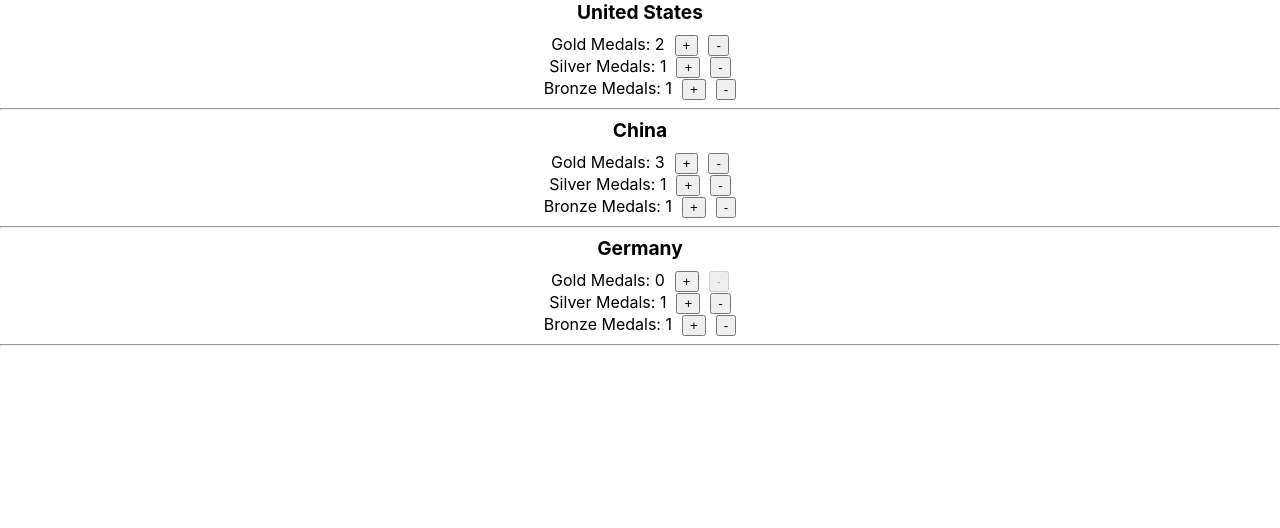
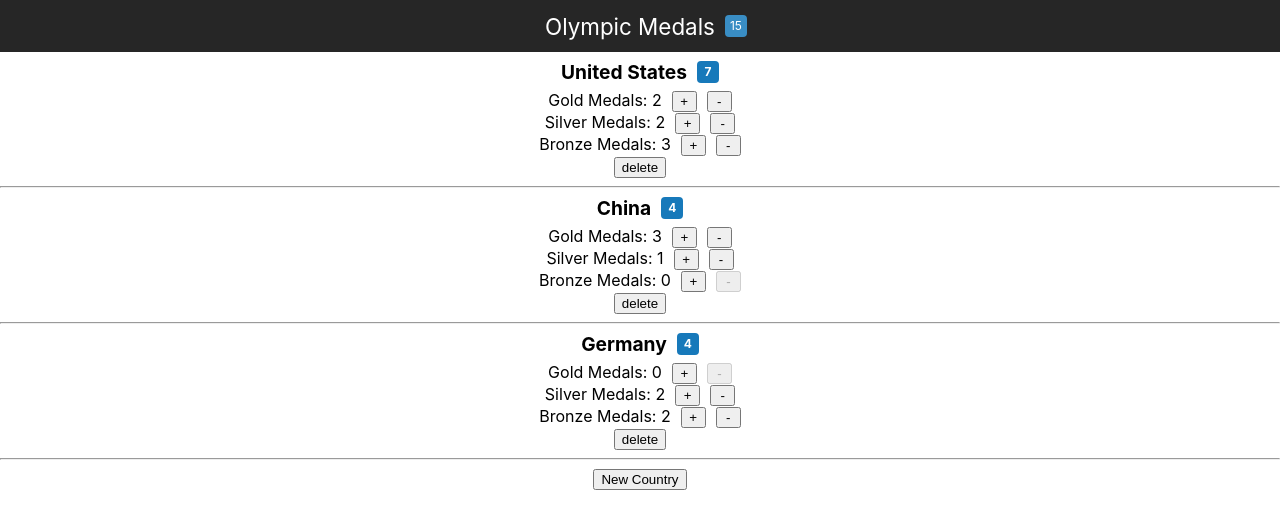
Before and after one commit to CarmenRodo/react-basic-concepts, a React (Create React App) app: page / in a window 1280 px wide. Shown: the top 528 px of the page. Built offline with nearby package versions, Linux system fonts and the light colour scheme.

Commit message:
-fixed increments -added Delete country -added Medals, New Country -handled methods better -new country

```diff
--- a/src/App.css
+++ b/src/App.css
@@ -1,26 +1,60 @@
-.App {
-  text-align: center;
-  height: 100%;
+.appHeading {
+  font-size: 1.4em;
+  width: 100%;
+  min-height: 40px;
+  position: fixed;
+  z-Index: 1000;
+  background-color: black;
+  color: white;
+  padding: 6px;
+  opacity: .85;
+  margin: 0;
+  display: flex;
+  justify-content: center;
+  align-items: center;
 }
 
-#root {
-  height: 100%;
+.countries {
+  padding-top: 60px;
 }
 
-.App-header {
-  opacity: .8;
-  font-size: 2em;
+.country {
+  text-align: center;
+  padding-top: 0px;
+}
+
+.name {
+  font-size: 1.2em;
   font-weight: bold;
+  margin-bottom: 6px;
+  display: flex;
+  justify-content: center;
+  align-items: center;
 }
-.incrementButton {
+
+.badge {
   margin-left: 10px;
-  ;
+  display: inline-block;
+  min-width: 16px;
+  height: 16px;
+  padding: 3px;
+  border-radius: 4px;
+  font-size: 12px;
+  text-align: center;
+  background: #1779ba;
+  color: #fff;
 }
-.decrementButton {
+
+.medals {
+  text-transform: capitalize;
+}
+
+.medals button {
   margin-left: 10px;
+  width: 25px;
 }
-.CountryName {
-  font-size: larger;
-  font-weight: bold;
-  margin-bottom: 10px;
+
+.newCountryButton {
+  text-align: center;
+  margin-bottom: 20px;
 }
--- a/src/App.js
+++ b/src/App.js
@@ -1,95 +1,76 @@
-// Repository:  react-basic-concepts
-// Author:      Rodolfo Carmen
-// Version:     1.xx
-import React, { Component } from 'react';
+// Repository:  medals-b-react
+// Author:      Jeff Grissom
+// Version:     5.xx
+import React, { useState, useEffect, useRef } from 'react';
+import Country from './components/Country';
+import NewCountry from './components/NewCountry';
 import './App.css';
-import Country from './components/Country';
 
+const App = () => {
+  const [ countries, setCountries ] = useState([]);
+  const medals = useRef([
+    { id: 1, name: 'gold' },
+    { id: 2, name: 'silver' },
+    { id: 3, name: 'bronze' },
+  ]);
 
-class App extends Component {
-  state = {
-    countries: [
-      { id: 1, name: 'United States', gold: 2, silver: 1, bronze: 1 },
-      { id: 2, name: 'China', gold: 3, silver: 1, bronze: 1 },
-      { id: 3, name: 'Germany', gold: 0, silver: 1, bronze: 1 },
+  // this is the functional equivalent to componentDidMount
+  useEffect(() => {
+    // initial data loaded here
+    let fetchedCountries = [
+      { id: 1, name: 'United States', gold: 2, silver: 2, bronze: 3 },
+      { id: 2, name: 'China', gold: 3, silver: 1, bronze: 0 },
+      { id: 3, name: 'Germany', gold: 0, silver: 2, bronze: 2 },
     ]
+    setCountries(fetchedCountries);
+  }, []);
+
+  const handleAdd = (name) => {
+    const id = countries.length === 0 ? 1 : Math.max(...countries.map(country => country.id)) + 1;
+    setCountries([...countries].concat({ id: id, name: name, gold: 0, silver: 0, bronze: 0 }));
   }
-  IncrementGold = (countryId) => {
-    const countriesMutable = [...this.state.countries];
-
-    const idx = countriesMutable.findIndex((c) => c.id === countryId);
-
-    countriesMutable[idx].gold += 1;
-
-    this.setState({ countries:countriesMutable });
+  const handleDelete = (countryId) => {
+    setCountries([...countries].filter(c => c.id !== countryId));
   }
-  DecrementGold = (countryId) => {
-    const updatedCountries = this.state.countries.map((country) => {
-      if (country.id === countryId) {
-        return { ...country, gold: country.gold - 1 };
-      }
-      return country
-    });
-    this.setState({countries: updatedCountries})
+  const handleIncrement = (countryId, medalName) => {
+    const idx = countries.findIndex(c => c.id === countryId);
+    const mutableCountries = [...countries ];
+    mutableCountries[idx][medalName] += 1;
+    setCountries(mutableCountries);
   }
-  IncrementSilver = (countryId) => {
-    const countriesMutable = [...this.state.countries];
-
-    const idx = countriesMutable.findIndex((c) => c.id === countryId);
-
-    countriesMutable[idx].silver += 1;
-
-    this.setState({ countries:countriesMutable });
+  const handleDecrement = (countryId, medalName) => {
+    const idx = countries.findIndex(c => c.id === countryId);
+    const mutableCountries = [...countries ];
+    mutableCountries[idx][medalName] -= 1;
+    setCountries(mutableCountries);
   }
-  DecrementSilver = (countryId) => {
-    const updatedCountries = this.state.countries.map((country) => {
-      if (country.id === countryId) {
-        return { ...country, silver: country.silver - 1 };
-      }
-      return country
-    });
-    this.setState({countries: updatedCountries})
+  const getAllMedalsTotal = () => {
+    let sum = 0;
+    medals.current.forEach(medal => { sum += countries.reduce((a, b) => a + b[medal.name], 0); });
+    return sum;
   }
-  IncrementBronze = (countryId) => {
-    const countriesMutable = [...this.state.countries];
-
-    const idx = countriesMutable.findIndex((c) => c.id === countryId);
-
-    countriesMutable[idx].bronze += 1;
-
-    this.setState({ countries:countriesMutable });
-  }
-  DecrementBronze = (countryId) => {
-    const updatedCountries = this.state.countries.map((country) => {
-      if (country.id === countryId) {
-        return { ...country, bronze: country.bronze - 1 };
-      }
-      return country
-    });
-    this.setState({countries: updatedCountries})
-  }
-
-  render() {
-    return (
-      <div className="App">
-        { this.state.countries.map( country =>
-        <Country
-        key={ country.id}
-        id={ country.id }
-        onGoldIncremnt={ this.IncrementGold}
-        onGoldDecremnt={ this.DecrementGold}
-        onSilverIncremnt={ this.IncrementSilver}
-        onSilverDecremnt={ this.DecrementSilver}
-        onBronzeIncremnt={ this.IncrementBronze}
-        onBronzeDecremnt={ this.DecrementBronze}
-        name={country.name}
-        gold={ country.gold}
-        silver={ country.silver}
-        bronze={ country.bronze}
-         />)}
+  return (
+    <React.Fragment>
+      <div className='appHeading'>
+        Olympic Medals
+        <span className='badge'>
+          { getAllMedalsTotal() }
+        </span>
       </div>
-     );
-  }
+      <div className='countries'>
+          { countries.map(country =>
+            <Country
+              key={ country.id }
+              country={ country }
+              medals={ medals.current }
+              onDelete={ handleDelete }
+              onIncrement={ handleIncrement }
+              onDecrement={ handleDecrement } />
+          )}
+      </div>
+      <NewCountry onAdd={ handleAdd } />
+    </React.Fragment>
+  );
 }
 
 export default App;
--- a/src/components/Country.jsx
+++ b/src/components/Country.jsx
@@ -1,42 +1,34 @@
-import React, {Component} from "react";
+import React from 'react';
+import Medal from './Medal';
 
-class Country extends Component {
-    state = {
-        name: this.props.name,
-        gold: this.props.gold,
-        silver: this.props.silver,
-        bronze: this.props.bronze
-    }
-    render(){
-        // console.log(this.props);
-        return (
-            <div>
-                <div className="CountryName" > {this.props.name}</div>
-                <div>Gold Medals: {this.props.gold}
-                <button variant="contained" className="incrementButton" onClick={ () => this.props.onGoldIncremnt(this.props.id)}> + </button>
-                {this.props.gold > 0
-                ? <button variant="contained" className="decrementButton" onClick={ () => this.props.onGoldDecremnt(this.props.id)}> - </button>
-                : <button disabled variant="contained" className="decrementButton" onClick={ () => this.props.onGoldDecremnt(this.props.id)}> - </button>
-                }
-                </div>
-                <div>Silver Medals: {this.props.silver}
-                <button variant="contained" className="incrementButton" onClick={ () => this.props.onSilverIncremnt(this.props.id)}> + </button>
-                {this.props.silver > 0
-                ? <button variant="contained" className="decrementButton" onClick={ () => this.props.onSilverDecremnt(this.props.id)}> - </button>
-                : <button disabled variant="contained" className="decrementButton" onClick={ () => this.props.onSilverDecremnt(this.props.id)}> - </button>
-                }
-                </div>
-                <div>Bronze Medals: {this.props.bronze}
-                <button variant="contained" className="incrementButton" onClick={ () => this.props.onBronzeIncremnt(this.props.id)}> + </button>
-                {this.props.bronze > 0
-                ? <button variant="contained" className="decrementButton" onClick={ () => this.props.onBronzeDecremnt(this.props.id)}> - </button>
-                : <button disabled variant="contained" className="decrementButton" onClick={ () => this.props.onBronzeDecremnt(this.props.id)}> - </button>
-                }
-                </div>
-                <hr/>
-            </div>
-        )
-    }
+const Country = (props) => {
+  const { country, medals, onIncrement, onDecrement, onDelete } = props;
+
+  const getMedalsTotal = (country, medals) => {
+    let sum = 0;
+    medals.forEach(medal => { sum += country[medal.name]; });
+    return sum;
+  }
+  return (
+    <div className="country">
+      <div className="name">
+        { country.name }
+        <span className="badge">
+          { getMedalsTotal(country, medals) }
+        </span>
+      </div>
+      { medals.map(medal =>
+        <Medal
+          key={ medal.id }
+          country={ country }
+          medal={ medal }
+          onIncrement={ onIncrement }
+          onDecrement={ onDecrement } />
+      ) }
+      <button onClick={() => onDelete(country.id)}>delete</button>
+      <hr />
+    </div>
+  );
 }
 
-export default Country
+export default Country;
--- /dev/null
+++ b/src/components/Medal.jsx
@@ -0,0 +1,14 @@
+import React from 'react';
+
+const Medal = (props) => {
+  const { medal, country, onIncrement, onDecrement } = props;
+  return (
+    <div className="medals">
+      { medal.name } Medals: { country[medal.name] }
+      <button onClick={ () => onIncrement(country.id, medal.name) }>+</button>
+      <button disabled={ country[medal.name] === 0 } onClick={ () => onDecrement(country.id, medal.name) }>-</button>
+    </div>
+  );
+}
+
+export default Medal;
--- /dev/null
+++ b/src/components/NewCountry.jsx
@@ -0,0 +1,18 @@
+import React from 'react';
+
+const NewCountry = (props) => {
+  const { onAdd } = props;
+  const handleClick = () => {
+    const name = prompt('Enter country name');
+    if (name && name.trim().length > 0) {
+      onAdd(name);
+    }
+  }
+  return (
+    <div className='newCountryButton'>
+      <button onClick={ handleClick }>New Country</button>
+    </div>
+  );
+}
+
+export default NewCountry;
```
Also changed, not shown: src/logo.svg (deleted).
